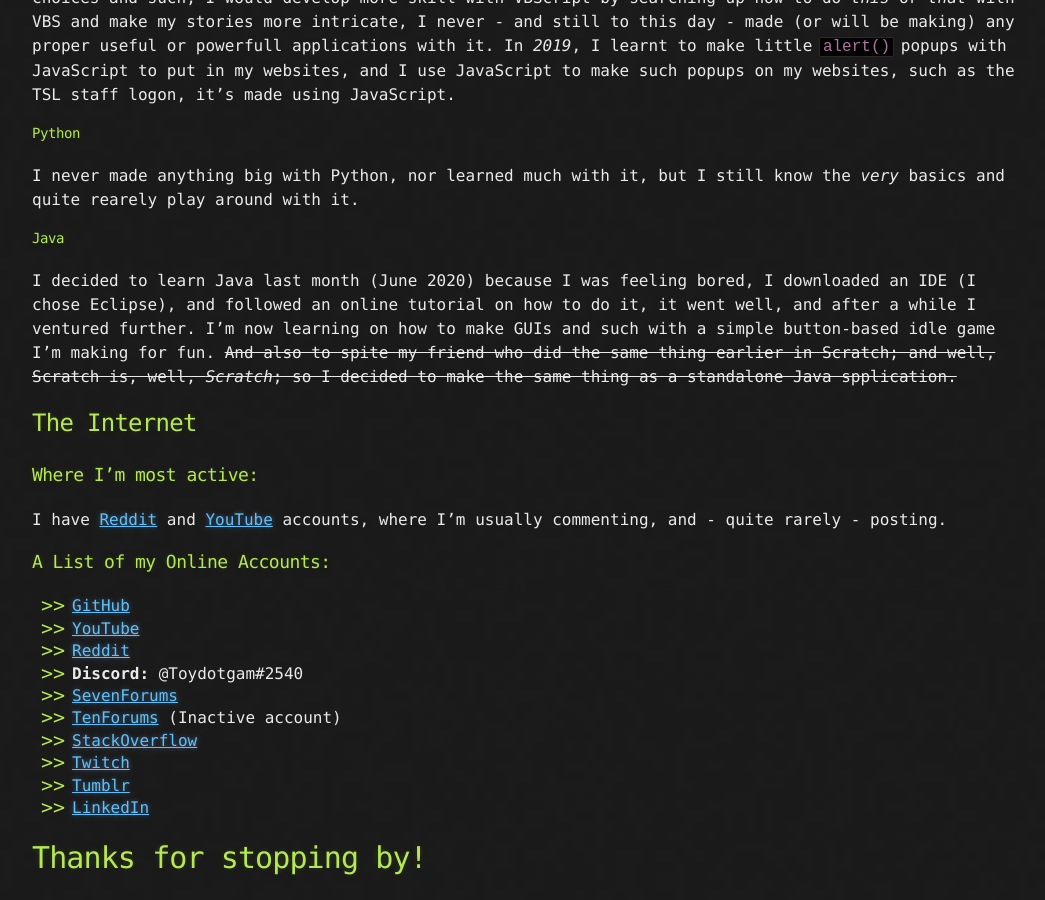
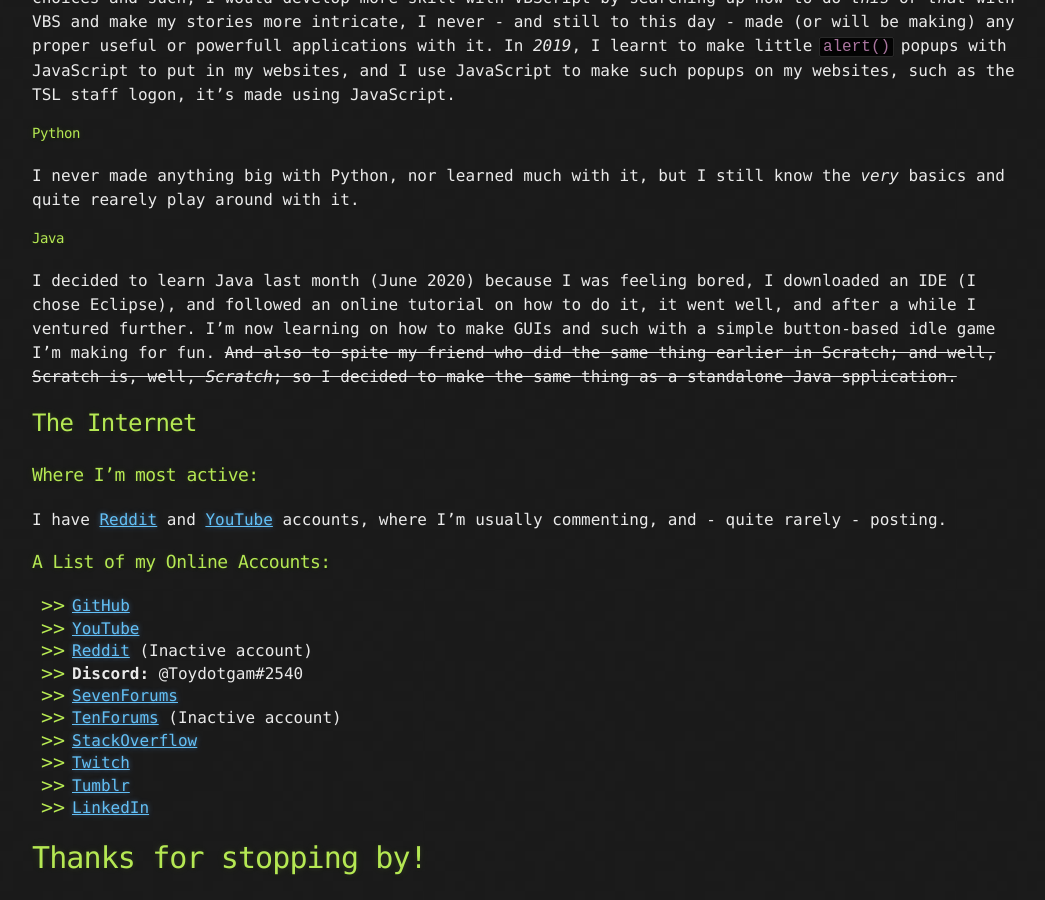
Before and after one commit to Toydotgame/Toydotgame.github.io, a Jekyll site: the page built from index.md, in a window 1280 px wide and 900 px high, scrolled down 2070 px. Shown: the whole window, without its empty margins (108-1153 px from the left). Built offline with Jekyll 4.4.1, drawn with Linux system fonts in a browser that asks for light colours; our own code applies the rules of GitHub Pages for plain Markdown files; the repository's description, which GitHub fills in, is left out.

Commit message:
Update index.md
Reddit account is now inactive

```diff
--- a/index.md
+++ b/index.md
@@ -68,7 +68,7 @@
 ### A List of my Online Accounts:
 * [GitHub](https://github.com/Toydotgame)
 * [YouTube](https://www.youtube.com/channel/UCgkC2xFIPZCLEadyYZCsbWw)
-* [Reddit](https://reddit.com/user/Toydotgam)
+* [Reddit](https://reddit.com/user/Toydotgam) (Inactive account)
 * **Discord:** @Toydotgam\#2540
 * [SevenForums](https://www.sevenforums.com/members/toydotgam.html)
 * [TenForums](https://www.tenforums.com/members/toydotgam.html) (Inactive account)
```
